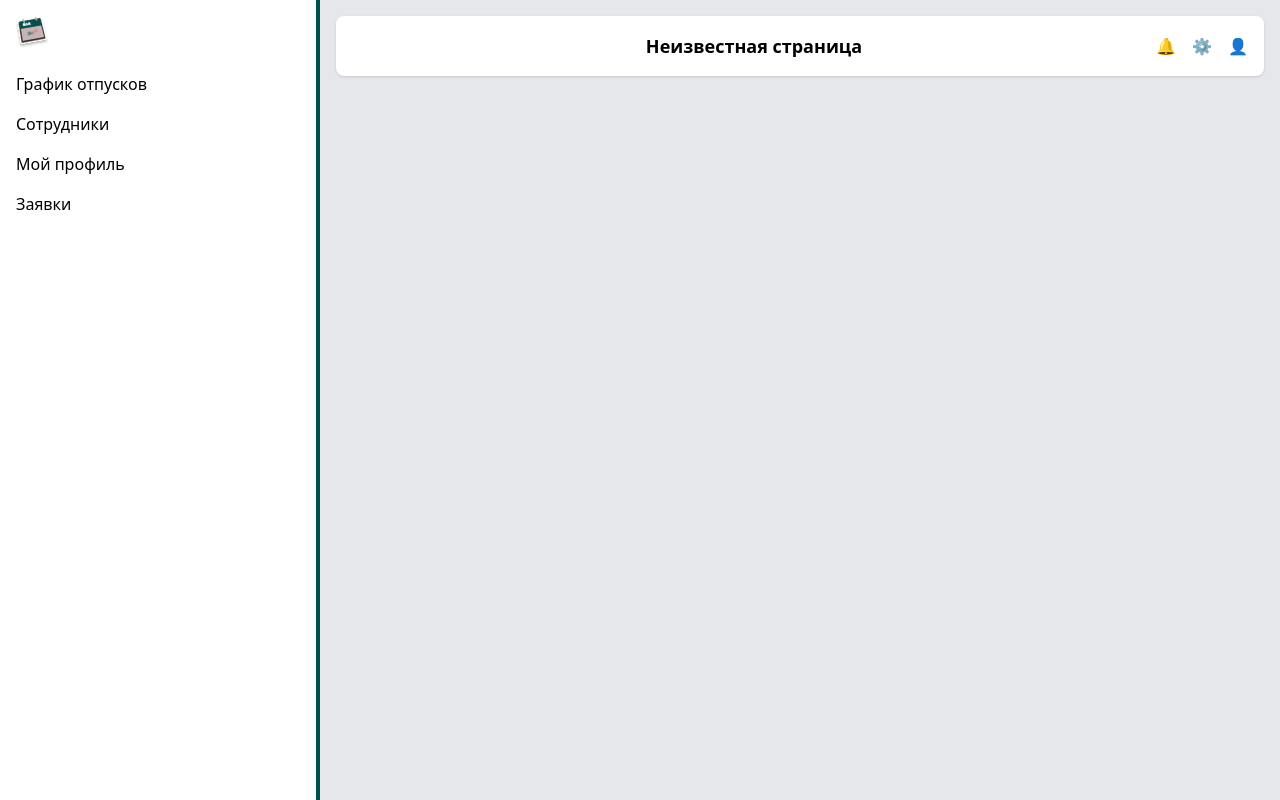
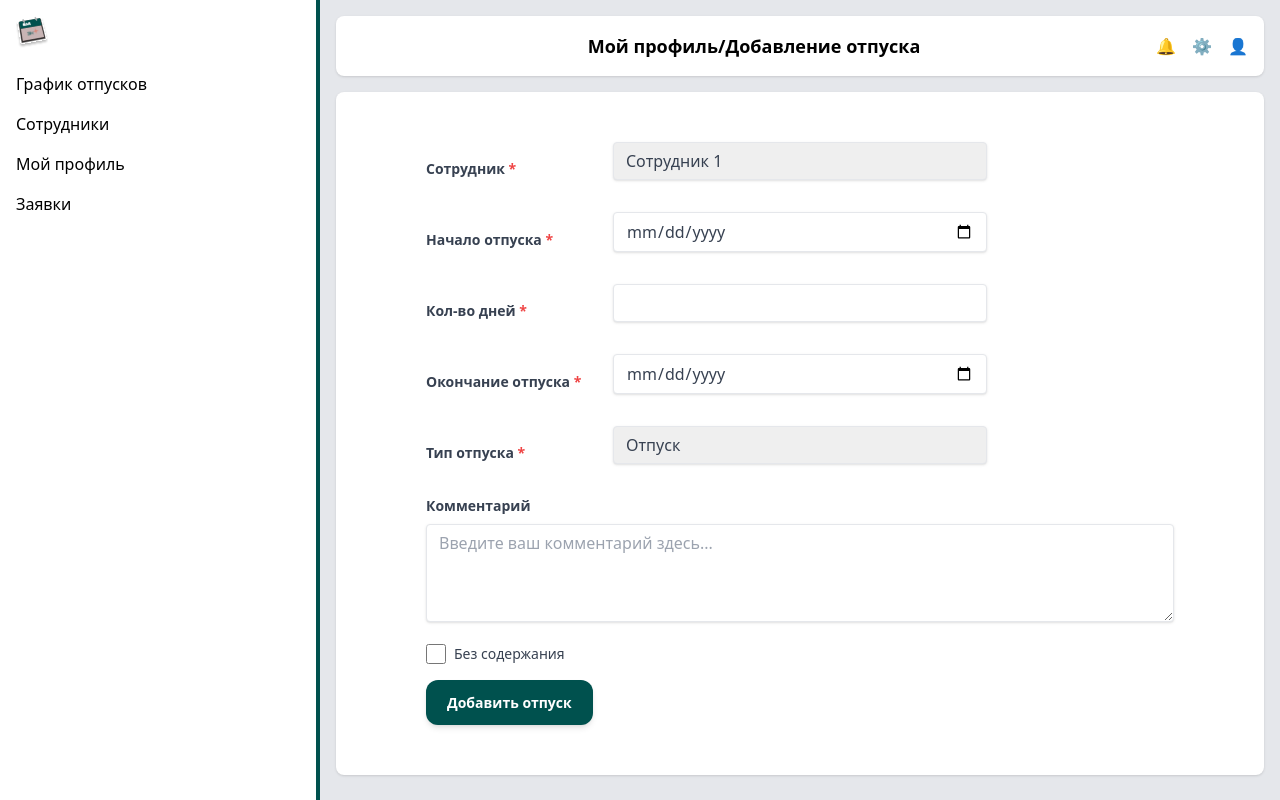
Before and after one commit to ToshaTosha/vacation-planning, a React (Create React App) app: page /profile/add-vacation in a window 1280 px wide. Built offline with nearby package versions, Linux system fonts and the light colour scheme.

Commit message:
добавлена форма

```diff
--- a/src/App.js
+++ b/src/App.js
@@ -10,6 +10,7 @@ import Settings from '@/pages/Settings.tsx';
 import VacationSchedule from '@/pages/VacationSchedule';
 import UserProfile from '@/pages/UserProfile';
 import EmployeeList from '@/pages/EmployeeList';
+import AddVacation from '@/pages/AddVacation';
 
 const App = () => {
   const location = useLocation();
@@ -35,6 +36,9 @@ const App = () => {
     case '/schedule':
       title = 'Графики отпусков';
       break;
+    case '/profile/add-vacation':
+      title = 'Мой профиль/Добавление отпуска';
+      break;
     default:
       title = 'Неизвестная страница';
   }
@@ -47,6 +51,7 @@ const App = () => {
         <Route path="/settings" element={<Settings />} />
         <Route path="/schedule" element={<VacationSchedule />} />
         <Route path="/employees" element={<EmployeeList />} />
+        <Route path="/profile/add-vacation" element={<AddVacation />} />
       </Routes>
     </Layout>
   );
--- /dev/null
+++ b/src/components/Checkbox.tsx
@@ -0,0 +1,19 @@
+import React from 'react';
+
+interface CheckboxProps {
+  checked: boolean;
+  onChange: () => void;
+}
+
+const Checkbox = ({ checked, onChange }: CheckboxProps) => {
+  return (
+    <input
+      type="checkbox"
+      checked={checked}
+      onChange={onChange}
+      className="form-checkbox h-5 w-5 text-gray-600 rounded"
+    />
+  );
+};
+
+export default Checkbox;
--- /dev/null
+++ b/src/components/DatePicker.tsx
@@ -0,0 +1,21 @@
+import React from 'react';
+interface DatePickerProps {
+  value: string;
+  onChange: (e: React.ChangeEvent<HTMLInputElement>) => void;
+}
+
+const DatePicker = ({ value, onChange }: DatePickerProps) => {
+  return (
+    <div className="mb-4">
+      <input
+        type="date"
+        id="date"
+        value={value}
+        onChange={onChange}
+        className="shadow appearance-none border rounded w-full py-2 px-3 text-gray-700 leading-tight focus:outline-none focus:shadow-outline"
+      />
+    </div>
+  );
+};
+
+export default DatePicker;
--- /dev/null
+++ b/src/components/Dropdown.tsx
@@ -0,0 +1,33 @@
+import React from 'react';
+
+interface Option {
+  value: string;
+  label: string;
+}
+
+interface DropdownProps {
+  options: Option[];
+  value: string;
+  onChange: (e: React.ChangeEvent<HTMLSelectElement>) => void;
+}
+
+const Dropdown = ({ options, value, onChange }: DropdownProps) => {
+  return (
+    <div className="mb-4">
+      <select
+        id="dropdown"
+        value={value}
+        onChange={onChange}
+        className="shadow appearance-none border rounded w-full py-2 px-3 text-gray-700 leading-tight focus:outline-none focus:shadow-outline"
+      >
+        {options.map((option, index) => (
+          <option key={index} value={option.value}>
+            {option.label}
+          </option>
+        ))}
+      </select>
+    </div>
+  );
+};
+
+export default Dropdown;
--- /dev/null
+++ b/src/components/NumberInput.tsx
@@ -0,0 +1,22 @@
+import React from 'react';
+
+interface NumberInputProps {
+  value: string;
+  onChange: (e: React.ChangeEvent<HTMLInputElement>) => void;
+}
+
+const NumberInput = ({ value, onChange }: NumberInputProps) => {
+  return (
+    <div className="mb-4">
+      <input
+        type="number"
+        id="number"
+        value={value}
+        onChange={onChange}
+        className="shadow appearance-none border rounded w-full py-2 px-3 text-gray-700 leading-tight focus:outline-none focus:shadow-outline"
+      />
+    </div>
+  );
+};
+
+export default NumberInput;
--- /dev/null
+++ b/src/components/VacationForm.tsx
@@ -0,0 +1,150 @@
+import React, { useState } from 'react';
+import DatePicker from './DatePicker';
+import Dropdown from './Dropdown';
+import NumberInput from './NumberInput';
+import Checkbox from './Checkbox';
+import CommonButton from '@/components/CommonButton';
+
+const VacationForm = () => {
+  const [employee, setEmployee] = useState<string>('');
+  const [startDate, setStartDate] = useState<string>('');
+  const [numberOfDays, setNumberOfDays] = useState<string>('');
+  const [endDate, setEndDate] = useState<string>('');
+  const [leaveType, setLeaveType] = useState<string>('');
+  const [isWithoutPay, setIsWithoutPay] = useState<boolean>(false);
+  const [comment, setComment] = useState<string>('');
+
+  const employees = [
+    { value: 'employee1', label: 'Сотрудник 1' },
+    { value: 'employee2', label: 'Сотрудник 2' },
+    { value: 'employee3', label: 'Сотрудник 3' },
+  ];
+
+  const leaveTypes = [
+    { value: 'vacation', label: 'Отпуск' },
+    { value: 'sickLeave', label: 'Больничный' },
+    { value: 'unpaidLeave', label: 'Без содержания' },
+  ];
+
+  const handleSubmit = (e: React.FormEvent) => {
+    e.preventDefault();
+    console.log({
+      employee,
+      startDate,
+      numberOfDays,
+      endDate,
+      leaveType,
+      isWithoutPay,
+    });
+  };
+
+  return (
+    <form onSubmit={handleSubmit} className="mx-auto">
+      <div className="mb-4 flex items-center">
+        <label
+          className="block text-gray-700 text-sm font-bold w-1/4"
+          htmlFor="employee"
+        >
+          Сотрудник <span className="text-red-500">*</span>
+        </label>
+        <div className="w-2/4">
+          <Dropdown
+            options={employees}
+            value={employee}
+            onChange={(e) => setEmployee(e.target.value)}
+          />
+        </div>
+      </div>
+
+      <div className="mb-4 flex items-center">
+        <label
+          className="block text-gray-700 text-sm font-bold w-1/4"
+          htmlFor="startDate"
+        >
+          Начало отпуска <span className="text-red-500">*</span>
+        </label>
+        <div className="w-2/4">
+          <DatePicker
+            value={startDate}
+            onChange={(e) => setStartDate(e.target.value)}
+          />
+        </div>
+      </div>
+
+      <div className="mb-4 flex items-center">
+        <label
+          className="block text-gray-700 text-sm font-bold w-1/4"
+          htmlFor="numberOfDays"
+        >
+          Кол-во дней <span className="text-red-500">*</span>
+        </label>
+        <div className="w-2/4">
+          <NumberInput
+            value={numberOfDays}
+            onChange={(e) => setNumberOfDays(e.target.value)}
+          />
+        </div>
+      </div>
+
+      <div className="mb-4 flex items-center">
+        <label
+          className="block text-gray-700 text-sm font-bold w-1/4"
+          htmlFor="endDate"
+        >
+          Окончание отпуска <span className="text-red-500">*</span>
+        </label>
+        <div className="w-2/4">
+          <DatePicker
+            value={endDate}
+            onChange={(e) => setEndDate(e.target.value)}
+          />
+        </div>
+      </div>
+
+      <div className="mb-4 flex items-center">
+        <label
+          className="block text-gray-700 text-sm font-bold w-1/4"
+          htmlFor="leaveType"
+        >
+          Тип отпуска <span className="text-red-500">*</span>
+        </label>
+        <div className="w-2/4">
+          <Dropdown
+            options={leaveTypes}
+            value={leaveType}
+            onChange={(e) => setLeaveType(e.target.value)}
+          />
+        </div>
+      </div>
+
+      <div className="mb-4">
+        <label
+          className="block text-gray-700 text-sm font-bold mb-2"
+          htmlFor="comment"
+        >
+          Комментарий
+        </label>
+        <textarea
+          id="comment"
+          value={comment}
+          onChange={(e) => setComment(e.target.value)}
+          className="shadow appearance-none border rounded w-full py-2 px-3 text-gray-700 leading-tight focus:outline-none focus:shadow-outline"
+          rows={4}
+          placeholder="Введите ваш комментарий здесь..."
+        />
+      </div>
+
+      <div className="mb-4 flex items-center">
+        <Checkbox
+          checked={isWithoutPay}
+          onChange={() => setIsWithoutPay(!isWithoutPay)}
+        />
+        <label className="ml-2 text-gray-700 text-sm">Без содержания</label>
+      </div>
+
+      <CommonButton text="Добавить отпуск" />
+    </form>
+  );
+};
+
+export default VacationForm;
--- /dev/null
+++ b/src/pages/AddVacation.tsx
@@ -0,0 +1,30 @@
+import React, { useState } from 'react';
+import DatePicker from '@/components/DatePicker';
+import VacationForm from '@/components/VacationForm';
+
+const AddVacation = () => {
+  const [date, setDate] = useState('');
+  const [dropdownValue, setDropdownValue] = useState('');
+  const [number, setNumber] = useState('');
+  const [isChecked, setIsChecked] = useState(false);
+
+  const options = [
+    { value: 'option1', label: 'Опция 1' },
+    { value: 'option2', label: 'Опция 2' },
+    { value: 'option3', label: 'Опция 3' },
+  ];
+
+  const handleSubmit = (e: { preventDefault: () => void }) => {
+    e.preventDefault();
+    // Обработка отправки формы
+    console.log({ date, dropdownValue, number, isChecked });
+  };
+
+  return (
+    <div className="bg-white rounded-lg shadow px-[90px] py-[50px]">
+      <VacationForm />
+    </div>
+  );
+};
+
+export default AddVacation;
--- a/src/pages/UserProfile.jsx
+++ b/src/pages/UserProfile.jsx
@@ -1,8 +1,9 @@
 import React, { useState } from 'react';
 import CommonButton from '@/components/CommonButton';
+import { Link } from 'react-router-dom';
 
 const UserProfile = () => {
-  const [activeTab, setActiveTab] = useState('general'); // Состояние для активного таба
+  const [activeTab, setActiveTab] = useState('general');
 
   return (
     <div className="bg-white rounded-lg shadow px-[90px] py-[50px]">
@@ -78,7 +79,9 @@ const UserProfile = () => {
         </>
       )}
       <div className="flex justify-around mt-[50px]">
-        <CommonButton text="Добавить отпуск" />
+        <Link to="/profile/add-vacation" className="hover:text-gray-400">
+          <CommonButton text="Добавить отпуск" />
+        </Link>
         <CommonButton text="Взять корректировку " />
       </div>
     </div>
```
